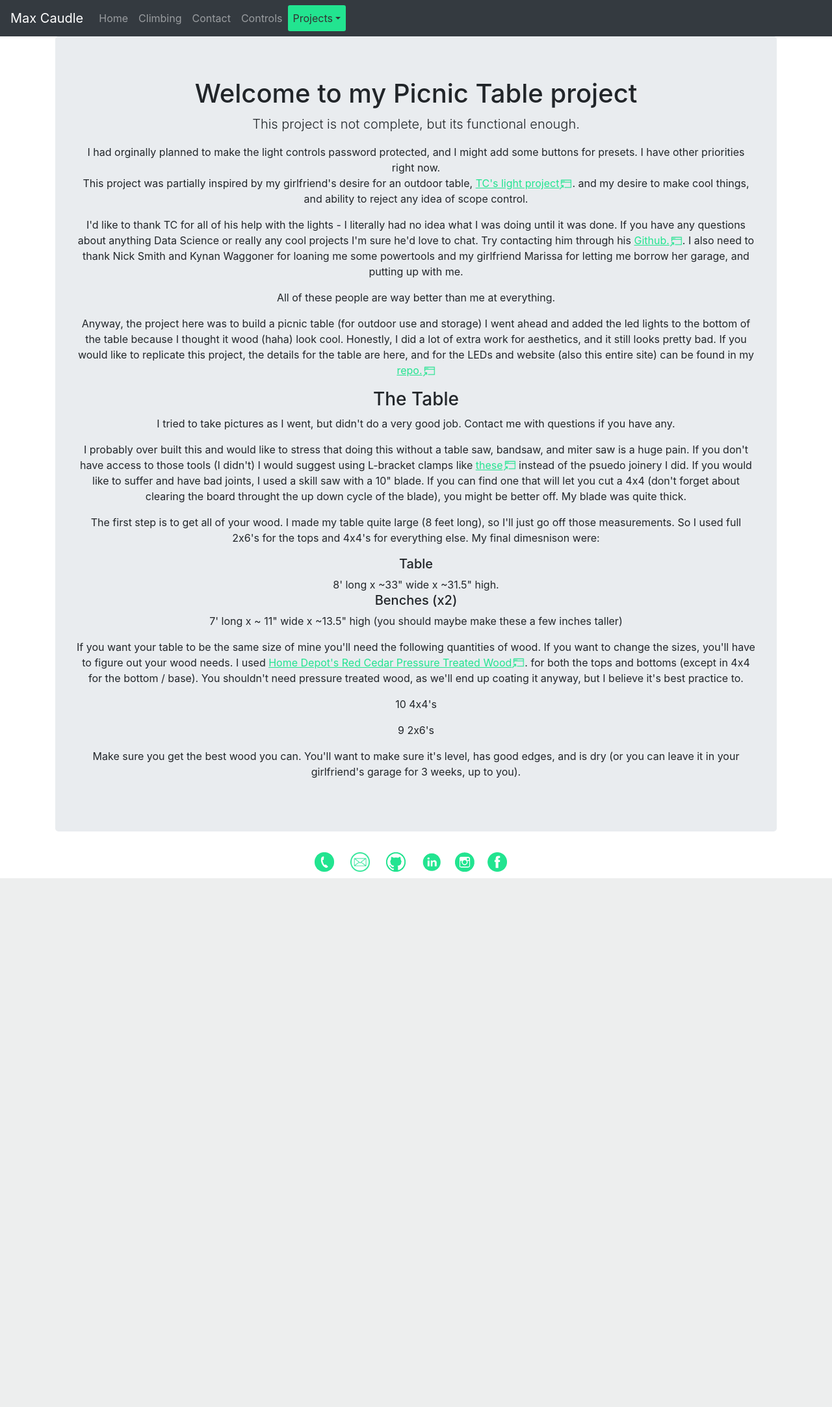
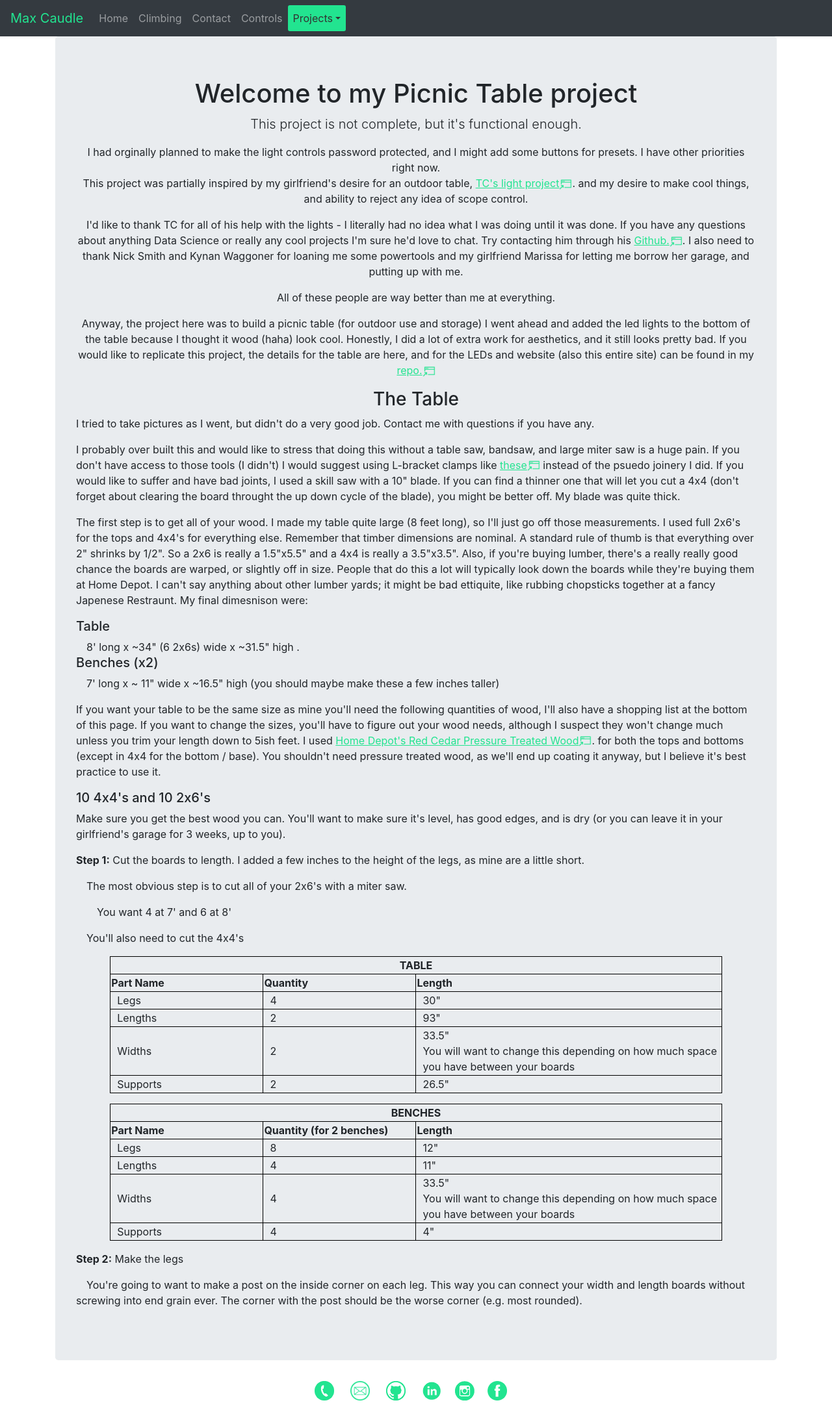
Before and after one commit to MasonCaiby/website, a Flask app: page /table in a window 1280 px wide. Shown: the whole page at 65% size. Before the commit the page ends 1352 px from the top, so only its background shows below. Run offline with Flask 2, Linux system fonts and the light colour scheme; some libraries are stand-ins or nearby versions.

Commit message:
updating some pages

```diff
--- a/app.py
+++ b/app.py
@@ -102,6 +102,6 @@ def light_controls():
 
 
 if __name__ == '__main__':
-    startup_pigpio()
+    #startup_pigpio()
 
-    app.run(host='0.0.0.0')
+    app.run()
--- a/templates/includes/_navbar.html
+++ b/templates/includes/_navbar.html
@@ -4,7 +4,7 @@
 
 
 <nav class="navbar navbar-expand-md navbar-dark bg-dark">
-  <a class="navbar-brand" href="mailto:maxwell.caudle@gmail.com?Subject=Your%20amazing%20website" style="text-decoration: none">Max Caudle</a>
+  <a class="navbar-brand" href="mailto:maxwell.caudle@gmail.com?Subject=Your%20amazing%20website" style="text-decoration: none"><font color=#22e490>Max Caudle</font></a>
 
   </button>
 
--- a/templates/table.html
+++ b/templates/table.html
@@ -3,7 +3,7 @@
 <link rel="stylesheet" href="../static/styles.css">
 <div class="jumbotron text-center">
   <h1> Welcome to my Picnic Table project</h1>
-  <p class="lead"> This project is not complete, but its functional enough.</p>
+  <p class="lead"> This project is not complete, but it's functional enough.</p>
   I had orginally planned to make the light controls password protected, and I
   might add some buttons for presets. I have other priorities right now.<p>
   This project was partially inspired by my girlfriend's desire for an outdoor
@@ -31,39 +31,114 @@
   <a href="https://github.com/MasonCaiby/website" target="blank">repo.<img class="new-window" src='static/new_window.png' title="new tab" alt="opens in new tab"></a><p>
   <p>
   <h3>The Table</h3>
+  <div align='left'>
   I tried to take pictures as I went, but didn't do a very good job. Contact me
   with questions if you have any.<p>
     <p>
   I probably over built this and would like to stress that doing this without a
-  table saw, bandsaw, and miter saw is a huge pain. If you don't have access to
+  table saw, bandsaw, and large miter saw is a huge pain. If you don't have access to
   those tools (I didn't) I would suggest using L-bracket clamps like
   <a href="https://smile.amazon.com/Knape-Vogt-Ultimate-Bracket-Titanium/dp/B002TII0JY/ref=sr_1_1?ie=UTF8&qid=1529358498&sr=8-1&keywords=KNAPE+%26+VOGT+208TI550+Hardware+Brackets" target="blank">these<img class="new-window" src='static/new_window.png' title="new tab" alt="opens in new tab"></a>
   instead of the psuedo joinery I did. If you would like to suffer and have bad
-  joints, I used a skill saw with a 10" blade. If you can find one that will let
+  joints, I used a skill saw with a 10" blade. If you can find a thinner one that will let
   you cut a 4x4 (don't forget about clearing the board throught the up down
   cycle of the blade), you might be better off. My blade was quite thick.<p>
     <p>
   The first step is to get all of your wood. I made my table quite large (8 feet
-  long), so I'll just go off those measurements. So I used full 2x6's for the
-  tops and 4x4's for everything else. My final dimesnison were:<p>
+  long), so I'll just go off those measurements. I used full 2x6's for the
+  tops and 4x4's for everything else. Remember that timber dimensions are nominal.
+  A standard rule of thumb is that everything over 2" shrinks by 1/2". So a 2x6
+  is really a 1.5"x5.5" and a 4x4 is really a 3.5"x3.5". Also, if you're buying lumber,
+  there's a really really good chance the boards are warped, or slightly off in
+  size. People that do this a lot will typically look down the boards while they're
+  buying them at Home Depot. I can't say anything about other lumber yards; it
+  might be bad ettiquite, like rubbing chopsticks together at a fancy Japenese
+  Restraunt. My final dimesnison were:<p>
   <h5>Table</h5>
-    8' long x ~33" wide x ~31.5" high.
+  &emsp;8' long x ~34" (6 2x6s) wide x ~31.5" high .
   <h5>Benches (x2)</h5>
-  7' long x ~ 11" wide x ~13.5" high (you should maybe make these a few inches taller)<p>
-  <p>
-  If you want your table to be the same size of mine you'll need the following
-  quantities of wood. If you want to change the sizes, you'll have to figure out
-  your wood needs. I used
+  &emsp;7' long x ~ 11" wide x ~16.5" high (you should maybe make these a few inches taller)<p>
+  <p align = 'left'>
+  If you want your table to be the same size as mine you'll need the following
+  quantities of wood, I'll also have a shopping list at the bottom of this page.
+  If you want to change the sizes, you'll have to figure out
+  your wood needs, although I suspect they won't change much unless you trim
+  your length down to 5ish feet. I used
   <a href="https://www.homedepot.com/p/Woodguard-2-in-x-6-in-x-8-ft-2-DF-Polymer-Coated-Western-Red-Cedar-Tone-Treated-Lumber-04-77-17803/301707975" target="blank">Home Depot's Red Cedar Pressure Treated Wood<img class="new-window" src='static/new_window.png' title="new tab" alt="opens in new tab"></a>.
   for both the tops and bottoms (except in 4x4 for the bottom / base). You shouldn't
   need pressure treated wood, as we'll end up coating it anyway, but I believe it's
-  best practice to.<p>
-  10 4x4's<p>
-  9 2x6's<p>
+  best practice to use it.<p>
+  <h5>10 4x4's and 10 2x6's</h5>
   Make sure you get the best wood you can. You'll want to make sure it's level,
   has good edges, and is dry (or you can leave it in your girlfriend's garage for
   3 weeks, up to you).<p>
   <p>
+  <b>Step 1:</b> Cut the boards to length. I added a few inches to the height of the legs,
+  as mine are a little short.<p>
+  &emsp;The most obvious step is to cut all of your 2x6's with a miter saw.<p>
+  &emsp;&emsp;You want 4 at 7' and 6 at 8'<p>
+  &emsp;You'll also need to cut the 4x4's<p>
+  <table style="width:90%;border:1px solid black;" align='center'>
+  <td align='center' colspan=3><b>TABLE</b></td>
+  <tr style='border:1px solid black;'>
+    <th align='center' style='border:1px solid black;width:25%;'>Part Name</td>
+    <th align='center' style='border:1px solid black;width:25%;'>Quantity</td>
+    <th align='center' style='border:1px solid black;'>Length</td>
+  <tr style='border:1px solid black;'>
+    <td style='border:1px solid black; padding-left:10px;'>Legs</td>
+    <td style='border:1px solid black; padding-left:10px;'>4</td>
+    <td style='border:1px solid black; padding-left:10px;'>30"</td>
+  </tr>
+  <tr style='border:1px solid black;'>
+    <td style='border:1px solid black; padding-left:10px;'>Lengths</td>
+    <td style='border:1px solid black; padding-left:10px;'>2</td>
+    <td style='border:1px solid black; padding-left:10px;'>93"</td>
+  </tr>
+  <tr style='border:1px solid black;'>
+    <td style='border:1px solid black; padding-left:10px;'>Widths</td>
+    <td style='border:1px solid black; padding-left:10px;'>2</td>
+    <td style='border:1px solid black; padding-left:10px;'>33.5"<br />You will
+                                          want to change this depending on how
+                                          much space you have between your boards</td>
+  </tr>
+  <tr style='border:1px solid black;'>
+    <td style='border:1px solid black; padding-left:10px;'>Supports</td>
+    <td style='border:1px solid black; padding-left:10px;'>2</td>
+    <td style='border:1px solid black; padding-left:10px;'>26.5"</td>
+</table><p>
+  <table style="width:90%;border:1px solid black;" align='center'>
+  <td align='center' colspan=3><b>BENCHES</b></td>
+  <tr style='border:1px solid black;'>
+    <th align='center' style='border:1px solid black;width:25%;'>Part Name</td>
+    <th align='center' style='border:1px solid black;width:25%;'>Quantity (for 2 benches)</td>
+    <th align='center' style='border:1px solid black;'>Length</td>
+  <tr style='border:1px solid black;'>
+    <td style='border:1px solid black; padding-left:10px;'>Legs</td>
+    <td style='border:1px solid black; padding-left:10px;'>8</td>
+    <td style='border:1px solid black; padding-left:10px;'>12"</td>
+  </tr>
+  <tr style='border:1px solid black;'>
+    <td style='border:1px solid black; padding-left:10px;'>Lengths</td>
+    <td style='border:1px solid black; padding-left:10px;'>4</td>
+    <td style='border:1px solid black; padding-left:10px;'>11"</td>
+  </tr>
+  <tr style='border:1px solid black;'>
+    <td style='border:1px solid black; padding-left:10px;'>Widths</td>
+    <td style='border:1px solid black; padding-left:10px;'>4</td>
+    <td style='border:1px solid black; padding-left:10px;'>33.5"<br />You will
+                                          want to change this depending on how
+                                          much space you have between your boards</td>
+  </tr>
+  <tr style='border:1px solid black;'>
+    <td style='border:1px solid black; padding-left:10px;'>Supports</td>
+    <td style='border:1px solid black; padding-left:10px;'>4</td>
+    <td style='border:1px solid black; padding-left:10px;'>4"</td>
+  </tr>
+</table><p><p>
+  <b>Step 2:</b> Make the legs<p>
+  &emsp;You're going to want to make a post on the inside corner on each leg. This
+  way you can connect your width and length boards without screwing into end grain
+  ever. The corner with the post should be the worse corner (e.g. most rounded).
 
   <p>
 </div>
```
Also changed, not shown: templates/climbing.html (+21 -8 lines), templates/home.html (+9 -9 lines).
